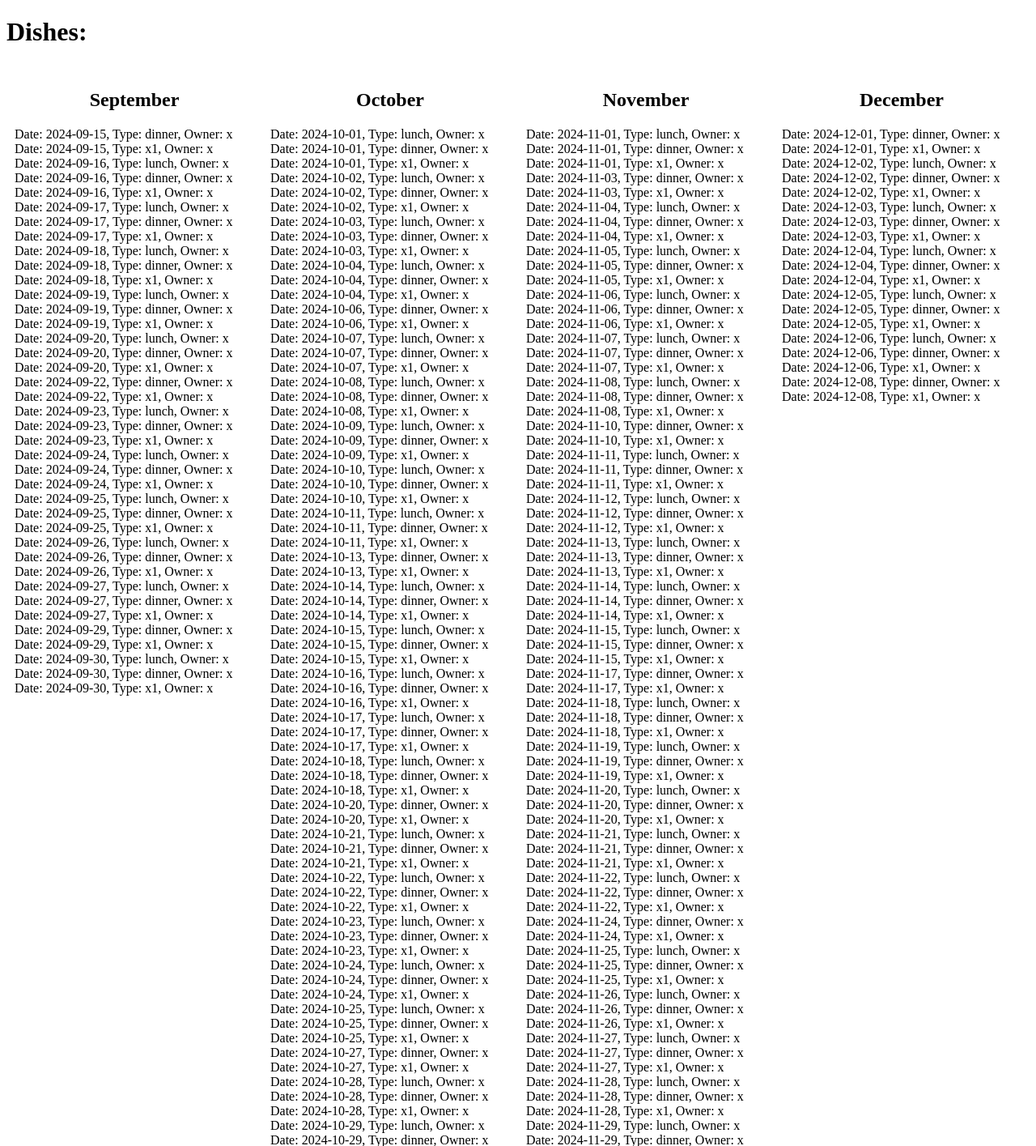
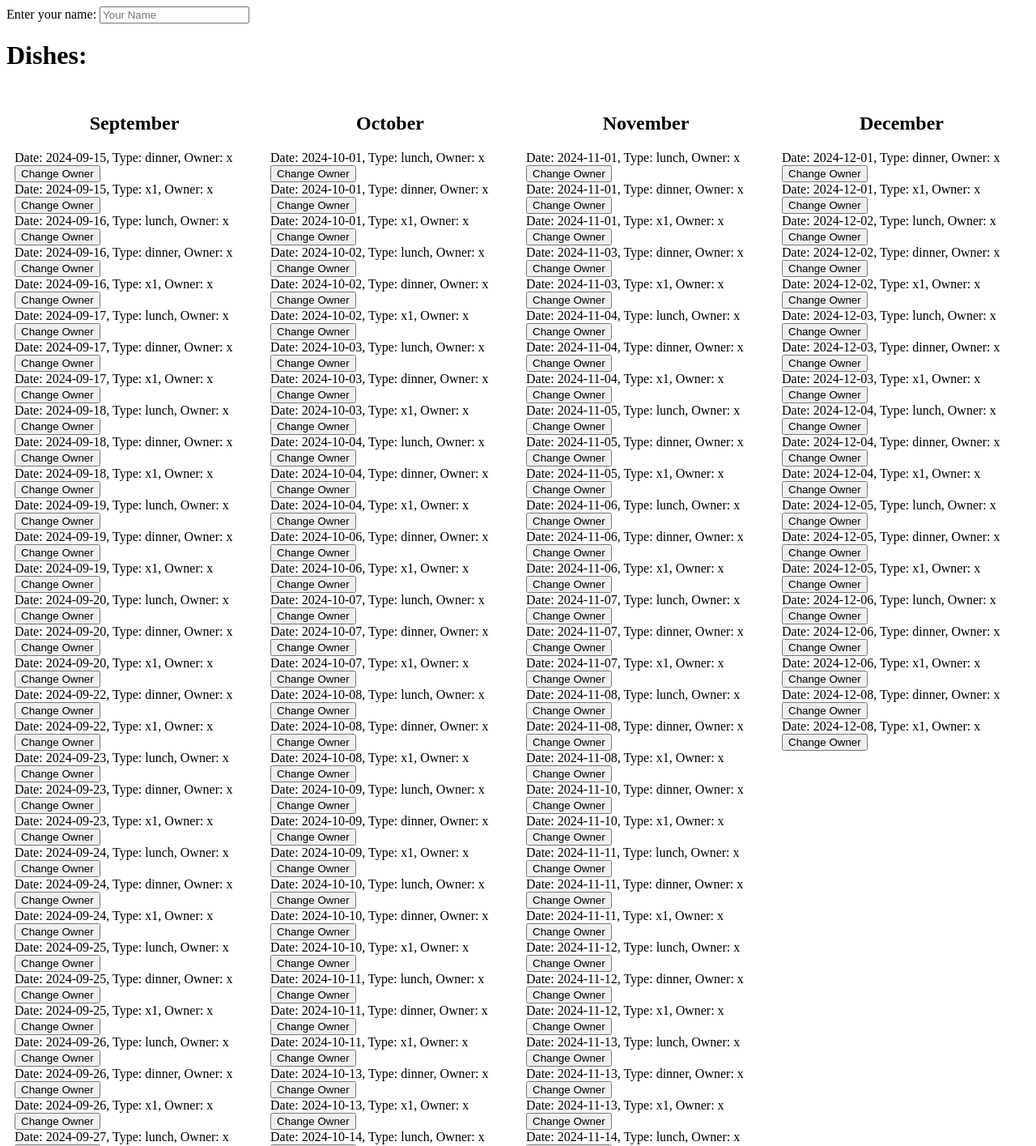
Before and after one commit to alexlucas03/HouseBot, a Flask app: page / in a window 1280 px wide. Shown: the top 1415 px of the page at 81% size. Run offline with Flask 3, Linux system fonts and the light colour scheme; data that the repository does not hold is empty; some libraries are stand-ins or nearby versions.

Commit message:
user interaction

```diff
--- a/app.py
+++ b/app.py
@@ -4,6 +4,7 @@ from collections import defaultdict
 from dish import Dish
 import requests
 import json
+import jsonify
 
 app = Flask(__name__)
 app.config['SECRET_KEY'] = 'mysecret'
@@ -81,11 +82,19 @@ def index():
 
     return render_template('index.html', grouped_dishes=grouped_dishes)
 
-# Function to get today's dishes
-def get_todays_dishes():
-    today_str = datetime.datetime.now().strftime("%Y-%m-%d")
-    today_dishes = [dish for dish in dishes if dish.date == today_str]
-    return today_dishes
+@app.route('/change-owner', methods=['POST'])
+def change_owner():
+    data = request.get_json()
+    dish_date = data.get('date')
+    dish_type = data.get('type')
+    new_owner = data.get('owner')
 
-if __name__ == '__main__':
-    app.run(debug=True)
+    # Find the dish that matches the date and type
+    for dish in dishes:
+        if dish.date == dish_date and dish.type == dish_type:
+            dish.owner = new_owner
+            break
+    else:
+        return jsonify({'success': False, 'message': 'Dish not found'}), 404
+
+    return jsonify({'success': True})
--- /dev/null
+++ b/static/js/script.js
@@ -0,0 +1,28 @@
+function changeOwner(dishDate, dishType) {
+    // Get the value of the user's name from the input field
+    const user = document.getElementById('user-name').value;
+
+    if (!user) {
+        alert("Please enter your name.");
+        return;
+    }
+
+    fetch('/change-owner', {
+        method: 'POST',
+        headers: {
+            'Content-Type': 'application/json',
+        },
+        body: JSON.stringify({ date: dishDate, type: dishType, owner: user })
+    })
+    .then(response => response.json())
+    .then(data => {
+        if (data.success) {
+            location.reload();  // Reload the page to see the updated owner
+        } else {
+            console.error('Error updating owner:', data.message);
+        }
+    })
+    .catch((error) => {
+        console.error('Error:', error);
+    });
+}
--- a/templates/index.html
+++ b/templates/index.html
@@ -27,6 +27,10 @@
     </style>
 </head>
 <body>
+    <div>
+        <label for="user-name">Enter your name:</label>
+        <input type="text" id="user-name" placeholder="Your Name">
+    </div>
     <h1>Dishes:</h1>
     <div id="dish-columns">
         {% for month, dishes_in_month in grouped_dishes.items() %}
@@ -34,7 +38,10 @@
                 <h2>{{ month }}</h2>
                 <ul>
                     {% for dish in dishes_in_month %}
-                        <li>Date: {{ dish.date }}, Type: {{ dish.type }}, Owner: {{ dish.owner }}</li>
+                        <li>
+                            Date: {{ dish.date }}, Type: {{ dish.type }}, Owner: {{ dish.owner }}
+                            <button onclick="changeOwner('{{ dish.date }}', '{{ dish.type }}')">Change Owner</button>
+                        </li>
                     {% endfor %}
                 </ul>
             </div>
```
